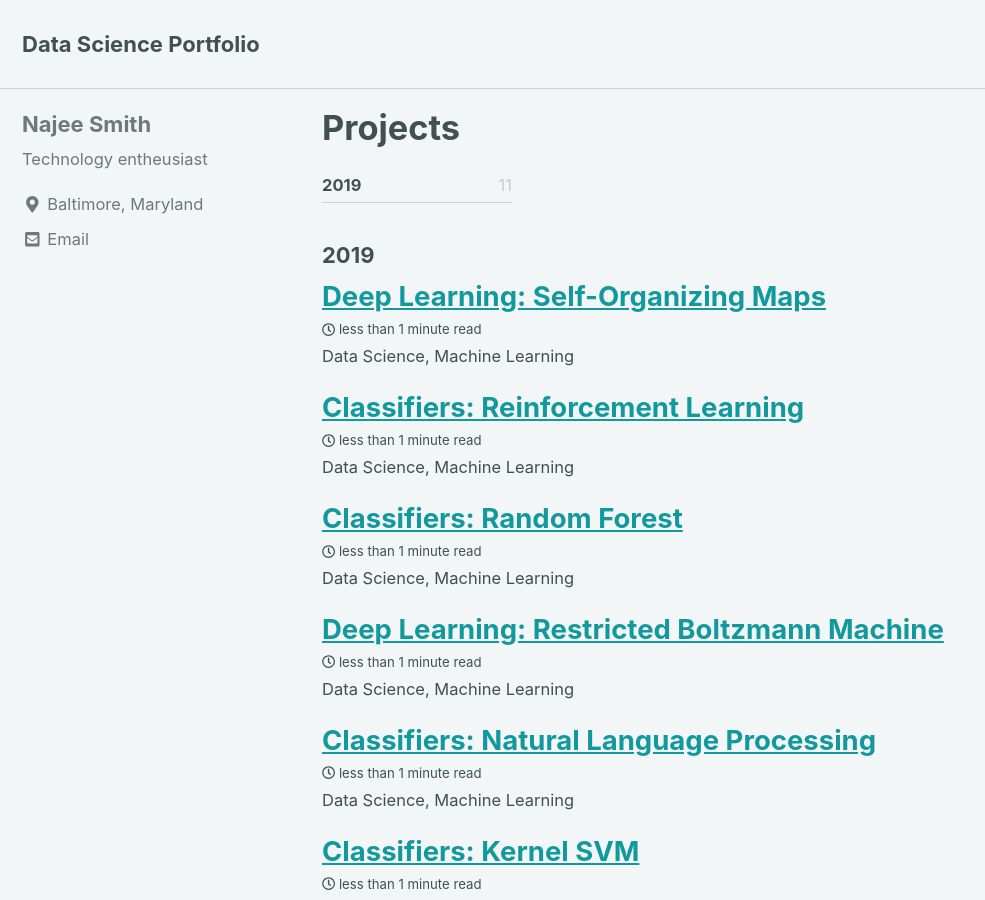
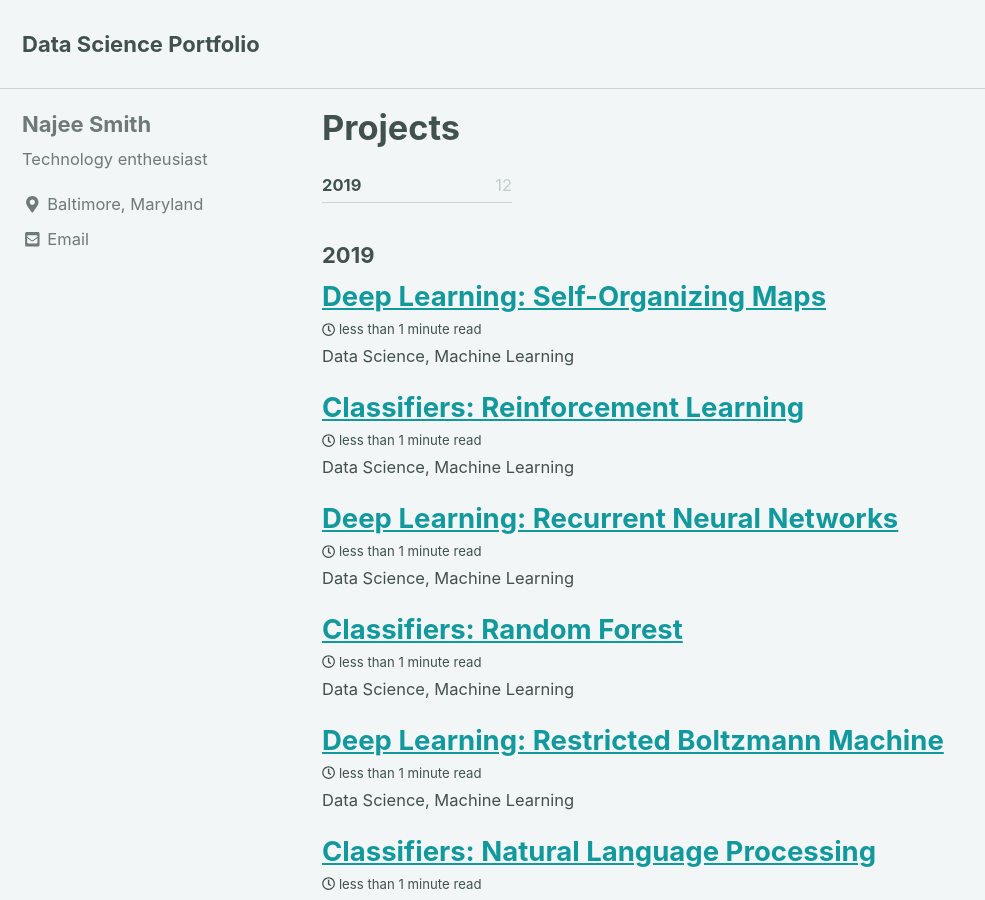
Before and after one commit to NajeeSmith/NajeeSmith.github.io, a Jekyll site: the page built from _pages/projects.md, in a window 1280 px wide and 900 px high. Shown: the whole window, without its empty margins (0-985 px from the left). Built offline with Jekyll 4.4.1, drawn with Linux system fonts in a browser that asks for light colours; cached includes are drawn as plain includes; nearby versions of some CDN libraries; some of the changed lines change nothing that is shown.

Commit message:
changing tings good like

```diff
--- a/_pages/projects.md
+++ b/_pages/projects.md
@@ -7,28 +7,28 @@
   - title: Classifiers
     subfolderitems:
       - page: KernelSVM
-        url: /thing1.html
+        url: https://najeesmith.github.io/KernelSVM/
       - page: Gaussian
-        url: /thing2.html
+        url: https://najeesmith.github.io/Gaussian/
       - page: Random Forest
-        url: /thing3.html
+        url: https://najeesmith.github.io/RandomForest/
       - page: K-Means Clustering
-        url: /thing3.html
+        url: https://najeesmith.github.io/Kmeans/
       - page: Natural Language Processing
-        url: /thing3.html
+        url: https://najeesmith.github.io/NLP/
   - title: Neural Networks
     subfolderitems:
       - page: Artificial
-        url: /piece1.html
+        url: https://najeesmith.github.io/ANN/
       - page: Convolutional
-        url: /piece2.html
+        url: https://najeesmith.github.io/CNN/
       - page: Recurrent
-        url: /piece3.html
+        url: https://najeesmith.github.io/KernelSVM/
       - page: Self-Organizing Maps
-        url: /piece3.html
+        url: https://najeesmith.github.io/SOM/
       - page: Restricted Boltmann Machine
-        url: /piece3.html
+        url: https://najeesmith.github.io/RBM/
       - page: Auto Encoder
-        url: /piece3.html
+        url: https://najeesmith.github.io/Autoencoder/
 
 ---
--- /dev/null
+++ b/_posts/2019-01-20-RNN.markdown
@@ -0,0 +1,6 @@
+---
+title: "Deep Learning: Recurrent Neural Networks"
+date: 2019-01-20
+tag: [machine learning, Kernel SVM]
+excerpt: "Data Science, Machine Learning"
+---
```
